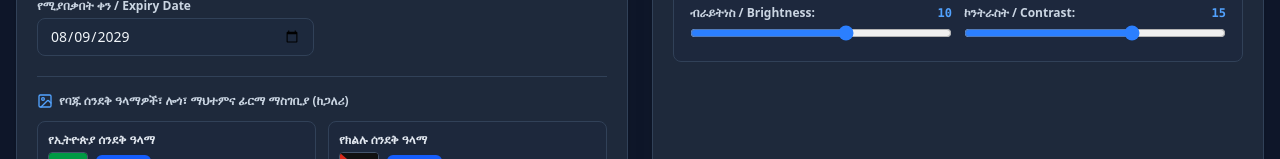
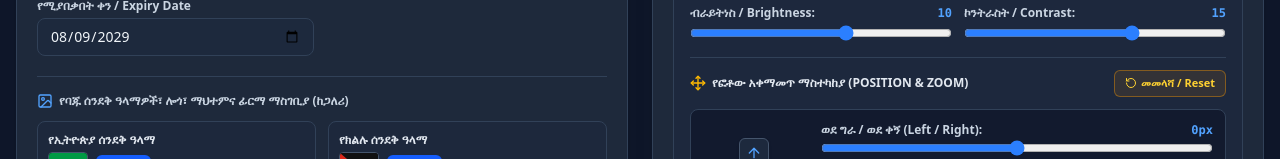
Before and after one commit to yirsawbiniyam-create/Benishangul-Gumuz-Region-Police-Badge-System, a React (Vite) app: page / in a window 1280 px wide. Both pictures are taken after a click on the button "አዲስ መዝግብ". Shown: the part 641-800 px from the top of the page. Built offline with nearby package versions, Linux system fonts and the light colour scheme; no server answers; the database is empty.

Commit message:
feat: add photo positioning and zoom controls
Implement image panning (offset X/Y) and zoom capabilities in the photo processing utility to allow precise alignment within the badge template. Updated the UI to include adjustment controls for these parameters.

```diff
--- a/src/components/BadgeForm.tsx
+++ b/src/components/BadgeForm.tsx
@@ -8,7 +8,24 @@ import {
   DEFAULT_OFFICIAL_STAMP,
   DEFAULT_OFFICIAL_SIGNATURE,
 } from "../data/defaults";
-import { Sparkles, Upload, RefreshCw, CheckCircle2, ShieldCheck, Image, Sliders, Camera } from "lucide-react";
+import {
+  Sparkles,
+  Upload,
+  RefreshCw,
+  CheckCircle2,
+  ShieldCheck,
+  Image,
+  Sliders,
+  Camera,
+  ArrowUp,
+  ArrowDown,
+  ArrowLeft,
+  ArrowRight,
+  RotateCcw,
+  ZoomIn,
+  ZoomOut,
+  Move,
+} from "lucide-react";
 
 interface BadgeFormProps {
   initialData?: BadgeData | null;
@@ -92,6 +109,9 @@ export const BadgeForm: React.FC<BadgeFormProps> = ({
       autoBrightnessContrast: true,
       brightness: 10,
       contrast: 15,
+      offsetX: 0,
+      offsetY: 0,
+      zoom: 1,
     });
 
   const [isProcessingPhoto, setIsProcessingPhoto] = useState(false);
@@ -673,6 +693,174 @@ export const BadgeForm: React.FC<BadgeFormProps> = ({
                 />
               </div>
             </div>
+
+            {/* Photo Position & Zoom Nudge Controls (ወደ ላይ፣ ወደ ታች፣ ወደ ግራ፣ ወደ ቀኝ እና መመላሻ) */}
+            <div className="pt-3 border-t border-slate-700 space-y-3">
+              <div className="flex items-center justify-between">
+                <span className="text-xs font-bold text-slate-200 flex items-center gap-1.5 uppercase">
+                  <Move className="w-4 h-4 text-amber-400" />
+                  የፎቶው አቀማመጥ ማስተካከያ (Position & Zoom)
+                </span>
+                <button
+                  type="button"
+                  onClick={() =>
+                    setEnhancementOptions({
+                      ...enhancementOptions,
+                      offsetX: 0,
+                      offsetY: 0,
+                      zoom: 1,
+                      brightness: 10,
+                      contrast: 15,
+                    })
+                  }
+                  className="px-2.5 py-1 text-[11px] font-bold text-amber-300 bg-amber-500/10 hover:bg-amber-500/20 border border-amber-500/40 rounded-md transition flex items-center gap-1 cursor-pointer"
+                  title="ወደ ነበረበት መልስ / Reset Position"
+                >
+                  <RotateCcw className="w-3 h-3" />
+                  መመላሻ / Reset
+                </button>
+              </div>
+
+              {/* D-Pad Arrow Buttons */}
+              <div className="flex flex-col sm:flex-row items-center gap-4 bg-slate-900/80 p-3 rounded-lg border border-slate-700">
+                {/* Arrow Pad */}
+                <div className="flex flex-col items-center gap-1 shrink-0">
+                  {/* Up */}
+                  <button
+                    type="button"
+                    onClick={() =>
+                      setEnhancementOptions((prev) => ({
+                        ...prev,
+                        offsetY: prev.offsetY - 10,
+                      }))
+                    }
+                    className="p-1.5 bg-slate-800 hover:bg-slate-700 text-slate-200 rounded-md border border-slate-600 transition shadow cursor-pointer active:scale-95"
+                    title="ወደ ላይ / Up"
+                  >
+                    <ArrowUp className="w-4 h-4 text-blue-400" />
+                  </button>
+
+                  <div className="flex items-center gap-2">
+                    {/* Left */}
+                    <button
+                      type="button"
+                      onClick={() =>
+                        setEnhancementOptions((prev) => ({
+                          ...prev,
+                          offsetX: prev.offsetX - 10,
+                        }))
+                      }
+                      className="p-1.5 bg-slate-800 hover:bg-slate-700 text-slate-200 rounded-md border border-slate-600 transition shadow cursor-pointer active:scale-95"
+                      title="ወደ ግራ / Left"
+                    >
+                      <ArrowLeft className="w-4 h-4 text-blue-400" />
+                    </button>
+
+                    {/* Offset values display */}
+                    <span className="text-[10px] font-bold text-slate-400 px-1 font-mono">
+                      {enhancementOptions.offsetX},{enhancementOptions.offsetY}
+                    </span>
+
+                    {/* Right */}
+                    <button
+                      type="button"
+                      onClick={() =>
+                        setEnhancementOptions((prev) => ({
+                          ...prev,
+                          offsetX: prev.offsetX + 10,
+                        }))
+                      }
+                      className="p-1.5 bg-slate-800 hover:bg-slate-700 text-slate-200 rounded-md border border-slate-600 transition shadow cursor-pointer active:scale-95"
+                      title="ወደ ቀኝ / Right"
+                    >
+                      <ArrowRight className="w-4 h-4 text-blue-400" />
+                    </button>
+                  </div>
+
+                  {/* Down */}
+                  <button
+                    type="button"
+                    onClick={() =>
+                      setEnhancementOptions((prev) => ({
+                        ...prev,
+                        offsetY: prev.offsetY + 10,
+                      }))
+                    }
+                    className="p-1.5 bg-slate-800 hover:bg-slate-700 text-slate-200 rounded-md border border-slate-600 transition shadow cursor-pointer active:scale-95"
+                    title="ወደ ታች / Down"
+                  >
+                    <ArrowDown className="w-4 h-4 text-blue-400" />
+                  </button>
+                </div>
+
+                {/* Direct Control Sliders for Position X, Y and Zoom */}
+                <div className="flex-1 w-full space-y-2 text-xs">
+                  {/* Position X */}
+                  <div>
+                    <div className="flex justify-between font-bold text-slate-300 mb-0.5">
+                      <span>ወደ ግራ / ወደ ቀኝ (Left / Right):</span>
+                      <span className="font-mono text-blue-400">{enhancementOptions.offsetX}px</span>
+                    </div>
+                    <input
+                      type="range"
+                      min="-150"
+                      max="150"
+                      value={enhancementOptions.offsetX}
+                      onChange={(e) =>
+                        setEnhancementOptions({
+                          ...enhancementOptions,
+                          offsetX: parseInt(e.target.value),
+                        })
+                      }
+                      className="w-full accent-blue-500"
+                    />
+                  </div>
+
+                  {/* Position Y */}
+                  <div>
+                    <div className="flex justify-between font-bold text-slate-300 mb-0.5">
+                      <span>ወደ ላይ / ወደ ታች (Up / Down):</span>
+                      <span className="font-mono text-blue-400">{enhancementOptions.offsetY}px</span>
+                    </div>
+                    <input
+                      type="range"
+                      min="-150"
+                      max="150"
+                      value={enhancementOptions.offsetY}
+                      onChange={(e) =>
+                        setEnhancementOptions({
+                          ...enhancementOptions,
+                          offsetY: parseInt(e.target.value),
+                        })
+                      }
+                      className="w-full accent-blue-500"
+                    />
+                  </div>
+
+                  {/* Zoom */}
+                  <div>
+                    <div className="flex justify-between font-bold text-slate-300 mb-0.5">
+                      <span>የፎቶ መጠን / ማጉያ (Zoom):</span>
+                      <span className="font-mono text-blue-400">{Math.round((enhancementOptions.zoom || 1) * 100)}%</span>
+                    </div>
+                    <input
+                      type="range"
+                      min="0.5"
+                      max="2.5"
+                      step="0.05"
+                      value={enhancementOptions.zoom || 1}
+                      onChange={(e) =>
+                        setEnhancementOptions({
+                          ...enhancementOptions,
+                          zoom: parseFloat(e.target.value),
+                        })
+                      }
+                      className="w-full accent-blue-500"
+                    />
+                  </div>
+                </div>
+              </div>
+            </div>
           </div>
         </div>
       </div>
--- a/src/types.ts
+++ b/src/types.ts
@@ -35,4 +35,7 @@ export interface PhotoEnhancementOptions {
   autoBrightnessContrast: boolean;
   brightness: number; // -100 to 100
   contrast: number; // -100 to 100
+  offsetX: number; // -200 to 200 (ወደ ግራ / ወደ ቀኝ)
+  offsetY: number; // -200 to 200 (ወደ ላይ / ወደ ታች)
+  zoom: number; // 0.5 to 3.0 (ማጉያ)
 }
--- a/src/utils/imageProcessing.ts
+++ b/src/utils/imageProcessing.ts
@@ -27,12 +27,21 @@ export async function processHeadshotPhoto(
         return;
       }
 
-      // Draw original image scaled to fit canvas centered
+      // Draw original image scaled to fit canvas centered with zoom and offset panning
       const hRatio = targetWidth / img.width;
       const vRatio = targetHeight / img.height;
-      const ratio = Math.max(hRatio, vRatio);
-      const centerShiftX = (targetWidth - img.width * ratio) / 2;
-      const centerShiftY = (targetHeight - img.height * ratio) / 2;
+      const baseRatio = Math.max(hRatio, vRatio);
+      const zoom = options.zoom ?? 1;
+      const ratio = baseRatio * zoom;
+
+      const drawWidth = img.width * ratio;
+      const drawHeight = img.height * ratio;
+
+      const offsetX = options.offsetX ?? 0;
+      const offsetY = options.offsetY ?? 0;
+
+      const centerShiftX = (targetWidth - drawWidth) / 2 + offsetX;
+      const centerShiftY = (targetHeight - drawHeight) / 2 + offsetY;
 
       // Fill background white first
       ctx.fillStyle = "#FFFFFF";
@@ -47,8 +56,8 @@ export async function processHeadshotPhoto(
         img.height,
         centerShiftX,
         centerShiftY,
-        img.width * ratio,
-        img.height * ratio
+        drawWidth,
+        drawHeight
       );
 
       // Get pixel data for canvas processing
```
